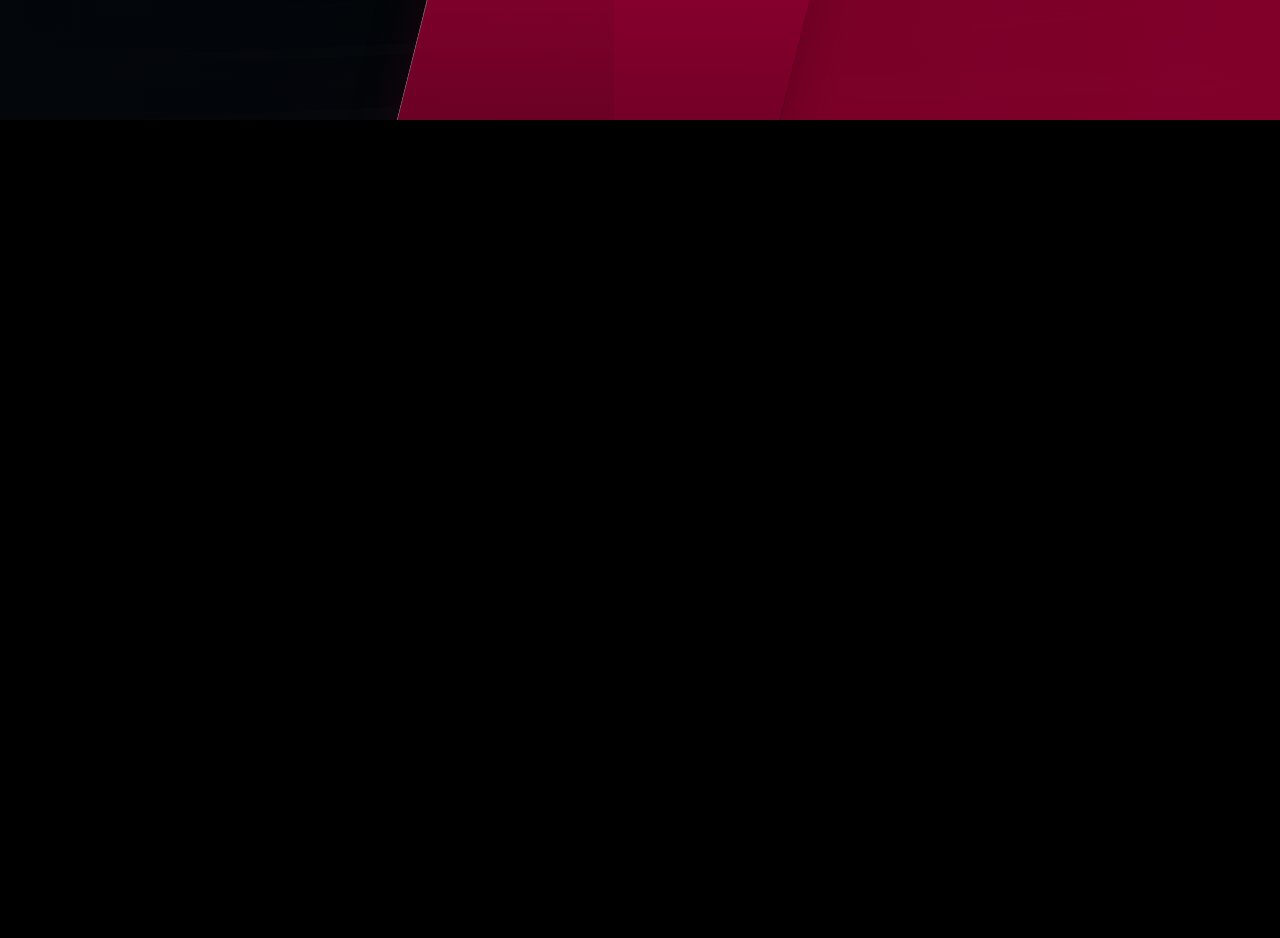
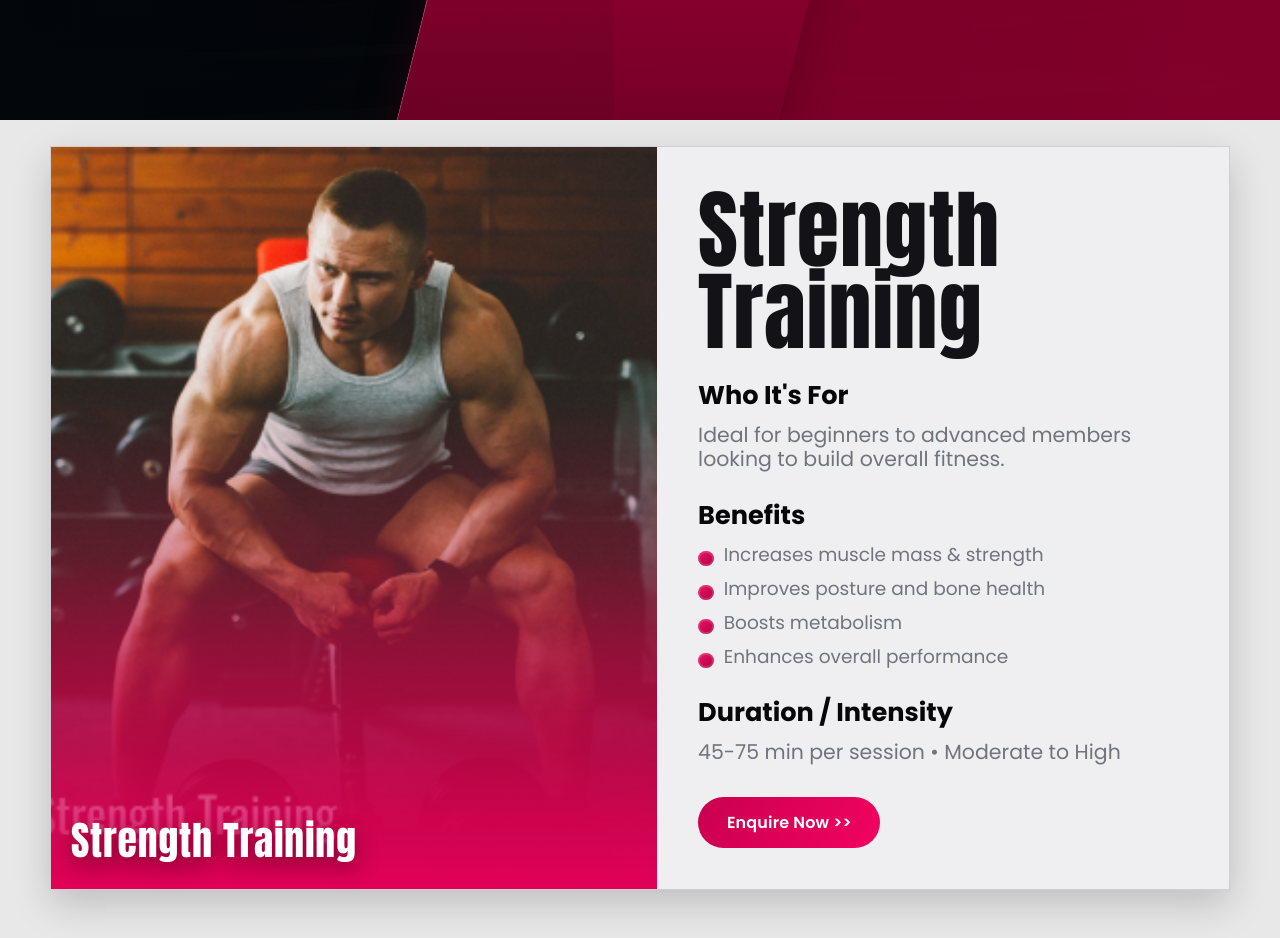
Before and after one commit to nandhini0609/3g_React, a React (Vite) app: page /services in a window 1280 px wide. Shown: the part 680-1618 px from the top of the page. Before the commit the page ends 800 px from the top, so only its background shows below. Built offline with nearby package versions, Linux system fonts and the light colour scheme.

Commit message:
Add ServicesStrengthSection component and styles to enhance Services page

```diff
--- a/src/Pages/ServicesPage.jsx
+++ b/src/Pages/ServicesPage.jsx
@@ -1,5 +1,6 @@
 import { NavbarSection } from "../components/about/NavbarSection"
 import { ServicesHeaderSection } from "../components/services/ServicesHeaderSection"
+import { ServicesStrengthSection } from "../components/services/ServicesStrengthSection"
 import "../styles/appTokens.css"
 import "./ServicesPage.css"
 
@@ -8,6 +9,7 @@
         <div className="servicesPage">
             <NavbarSection />
             <ServicesHeaderSection />
+            <ServicesStrengthSection />
         </div>
     )
 }
--- /dev/null
+++ b/src/components/services/ServicesStrengthSection.css
@@ -0,0 +1,144 @@
+.servicesStrengthSection {
+    background: #e8e8e8;
+    padding: clamp(1.2rem, 2vw, 2rem) 1rem clamp(2rem, 4vw, 3rem);
+}
+
+.servicesStrengthInner {
+    width: min(1180px, 100%);
+    margin: 0 auto;
+    display: grid;
+    grid-template-columns: minmax(280px, 1.06fr) minmax(280px, 1fr);
+    border: 1px solid #cfcfd3;
+    background: #efeff1;
+    box-shadow: 0 14px 36px rgba(0, 0, 0, 0.18);
+}
+
+.servicesStrengthMedia {
+    position: relative;
+    min-height: 520px;
+}
+
+.servicesStrengthImage {
+    width: 100%;
+    height: 100%;
+    object-fit: cover;
+    display: block;
+}
+
+.servicesStrengthOverlay {
+    position: absolute;
+    left: 0;
+    right: 0;
+    bottom: 0;
+    height: 44%;
+    background: linear-gradient(180deg, rgba(228, 0, 90, 0) 0%, rgba(189, 0, 73, 0.66) 58%, rgba(228, 0, 90, 0.9) 100%);
+}
+
+.servicesStrengthLabel {
+    position: absolute;
+    left: 1.25rem;
+    bottom: 1.15rem;
+    margin: 0;
+    z-index: 1;
+    color: #fff;
+    font-family: "Anton", sans-serif;
+    letter-spacing: 0.02em;
+    font-size: clamp(2rem, 3.1vw, 3rem);
+    text-shadow: 0 8px 22px rgba(0, 0, 0, 0.42);
+}
+
+.servicesStrengthContent {
+    padding: clamp(1.6rem, 3.2vw, 3rem);
+    color: #121217;
+}
+
+.servicesStrengthContent h2 {
+    margin: 0 0 1.5rem;
+    font-family: "Anton", sans-serif;
+    font-weight: 400;
+    line-height: 0.95;
+    letter-spacing: 0.01em;
+    font-size: clamp(3.2rem, 7vw, 5.4rem);
+}
+
+.servicesStrengthContent h3 {
+    margin: 0 0 0.5rem;
+    font-size: clamp(1.35rem, 2vw, 2rem);
+    color: #06060a;
+}
+
+.servicesStrengthContent p {
+    margin: 0 0 1.5rem;
+    color: #6f747d;
+    font-size: clamp(1.1rem, 1.6vw, 1.75rem);
+    line-height: 1.2;
+}
+
+.servicesStrengthContent ul {
+    margin: 0 0 1.5rem;
+    padding: 0;
+    list-style: none;
+    display: grid;
+    gap: 0.62rem;
+}
+
+.servicesStrengthContent li {
+    position: relative;
+    padding-left: 1.6rem;
+    color: #6f747d;
+    font-size: clamp(1.05rem, 1.45vw, 1.5rem);
+    line-height: 1.3;
+}
+
+.servicesStrengthContent li::before {
+    content: "";
+    position: absolute;
+    left: 0;
+    top: 0.42em;
+    width: 0.98rem;
+    height: 0.98rem;
+    border-radius: 999px;
+    background: linear-gradient(145deg, #ea1565, #b20043);
+    box-shadow: inset 0 0 0 2px rgba(255, 255, 255, 0.15);
+}
+
+.servicesEnquireBtn {
+    margin-top: 0.5rem;
+    border: 0;
+    border-radius: 999px;
+    color: #fff;
+    cursor: pointer;
+    font-weight: 600;
+    letter-spacing: 0.01em;
+    font-family: var(--font-poppins);
+    background: linear-gradient(120deg, #ca004f, #f2035f);
+    padding: 0.82rem 1.8rem;
+    font-size: clamp(1rem, 1.2vw, 1.3rem);
+    transition: transform 180ms ease, filter 180ms ease;
+}
+
+.servicesEnquireBtn:hover {
+    transform: translateY(-2px);
+    filter: brightness(1.08);
+}
+
+@media (max-width: 960px) {
+    .servicesStrengthInner {
+        grid-template-columns: 1fr;
+    }
+
+    .servicesStrengthMedia {
+        min-height: 400px;
+    }
+}
+
+@media (max-width: 560px) {
+    .servicesStrengthMedia {
+        min-height: 300px;
+    }
+
+    .servicesStrengthLabel {
+        left: 1rem;
+        bottom: 0.9rem;
+    }
+}
--- /dev/null
+++ b/src/components/services/ServicesStrengthSection.jsx
@@ -0,0 +1,45 @@
+import "./ServicesStrengthSection.css"
+
+const benefits = [
+    "Increases muscle mass & strength",
+    "Improves posture and bone health",
+    "Boosts metabolism",
+    "Enhances overall performance"
+]
+
+export function ServicesStrengthSection() {
+    return (
+        <section className="servicesStrengthSection" aria-labelledby="strength-training-heading">
+            <div className="servicesStrengthInner">
+                <div className="servicesStrengthMedia">
+                    <img
+                        src="/services/Strength_training.png"
+                        alt="Athlete during a strength training session"
+                        className="servicesStrengthImage"
+                    />
+                    <div className="servicesStrengthOverlay" aria-hidden="true" />
+                    <p className="servicesStrengthLabel">Strength Training</p>
+                </div>
+
+                <article className="servicesStrengthContent">
+                    <h2 id="strength-training-heading">Strength Training</h2>
+
+                    <h3>Who It&apos;s For</h3>
+                    <p>Ideal for beginners to advanced members looking to build overall fitness.</p>
+
+                    <h3>Benefits</h3>
+                    <ul>
+                        {benefits.map((benefit) => (
+                            <li key={benefit}>{benefit}</li>
+                        ))}
+                    </ul>
+
+                    <h3>Duration / Intensity</h3>
+                    <p>45-75 min per session • Moderate to High</p>
+
+                    <button type="button" className="servicesEnquireBtn">Enquire Now &gt;&gt;</button>
+                </article>
+            </div>
+        </section>
+    )
+}
```
